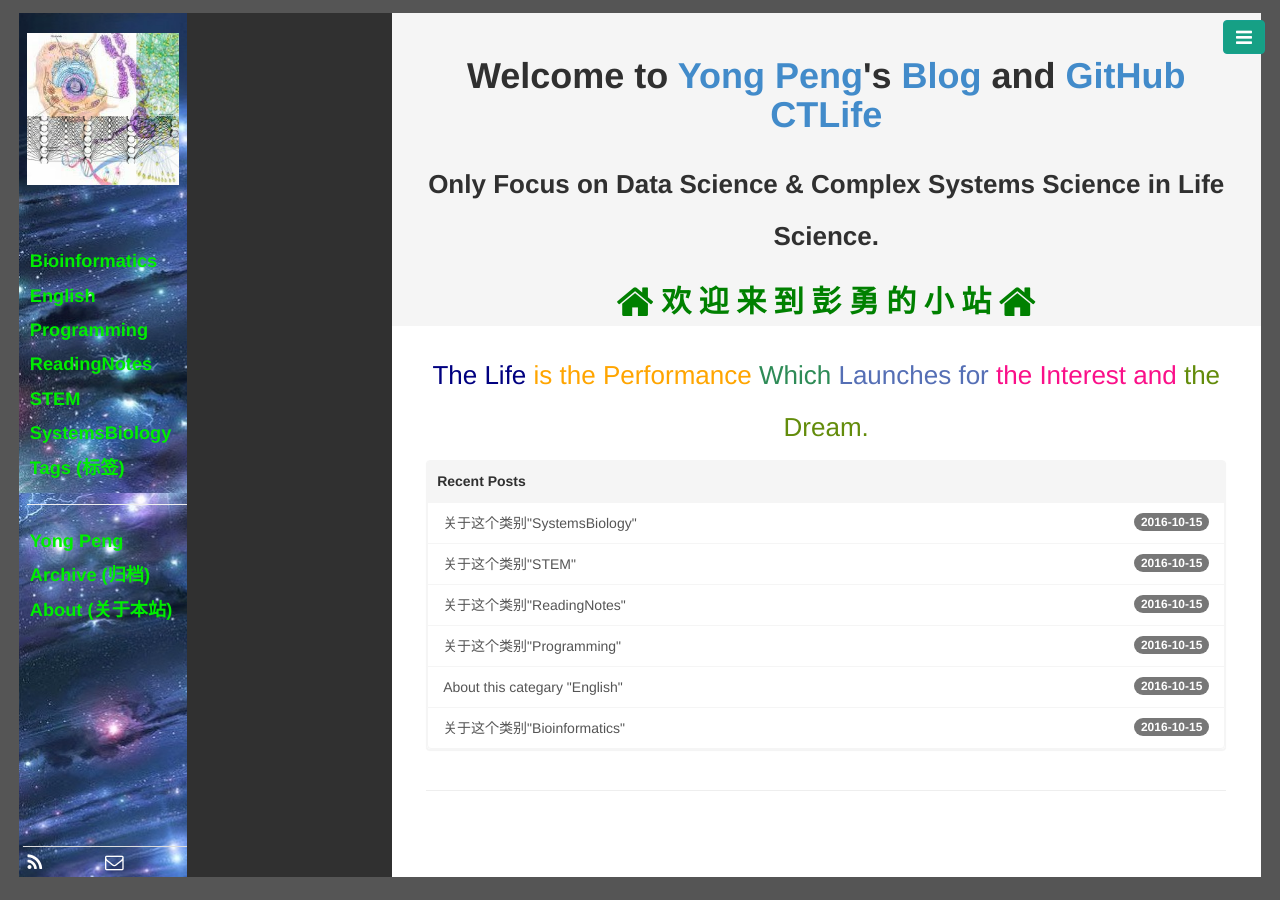
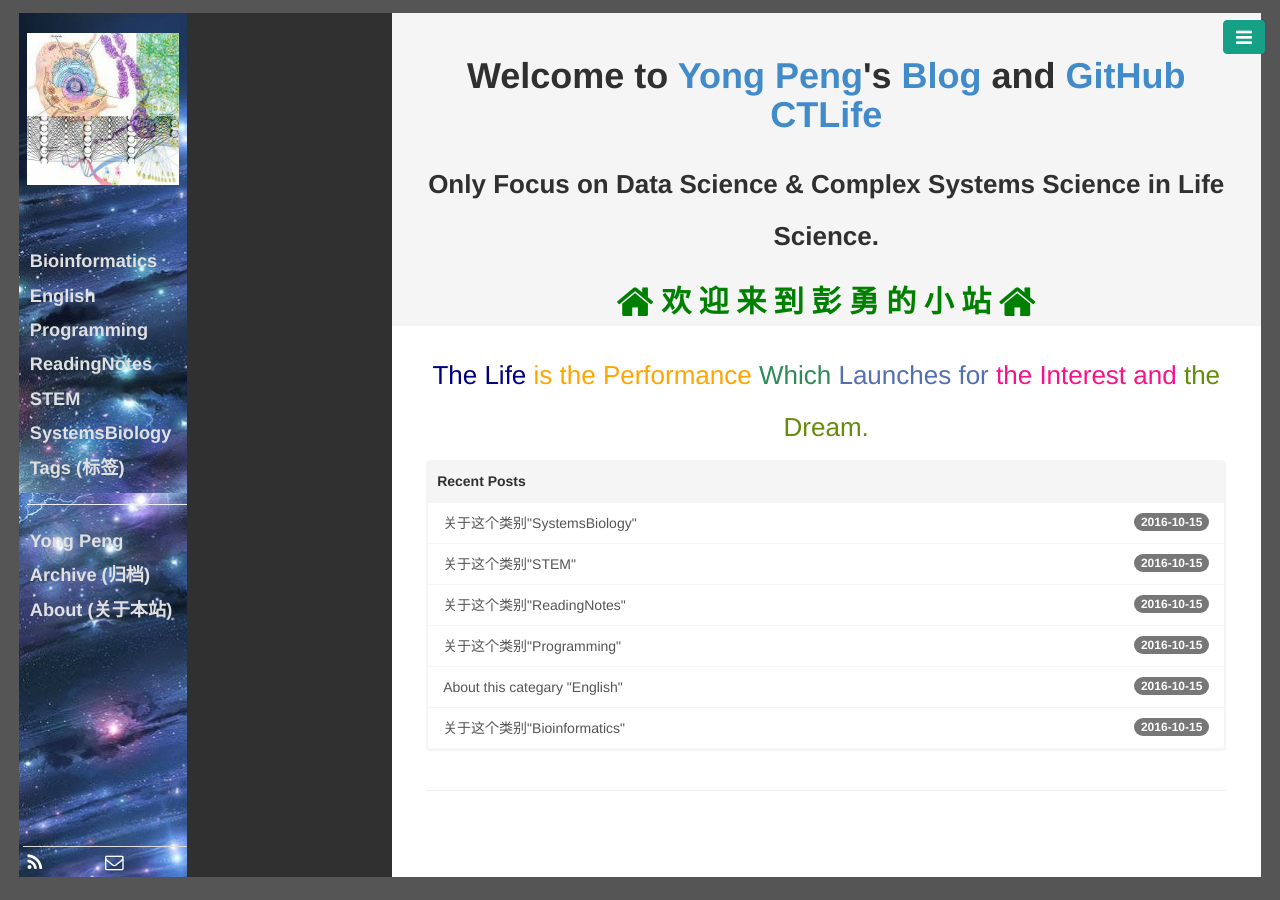
Before and after one commit to CTLife/CTLife.github.io, a Jekyll site: the page built from index.html, in a window 1280 px wide. Built offline with Jekyll 4.4.1, drawn with Linux system fonts in a browser that asks for light colours; Markdown is read by kramdown in place of the engine named in the settings; the list of posts is cut into pages by our own code.

Commit message:
Update base.css

```diff
--- a/public/css/base.css
+++ b/public/css/base.css
@@ -35,7 +35,7 @@ body, html {
   padding-left: 0px;
   padding-right: 0px;
   border-radius: 0px;
-  color: #00EE00;
+  color: #E0E0E0;
   font-weight: bolder;
   font-size: 130%;
   padding: 2%   2%;
```
